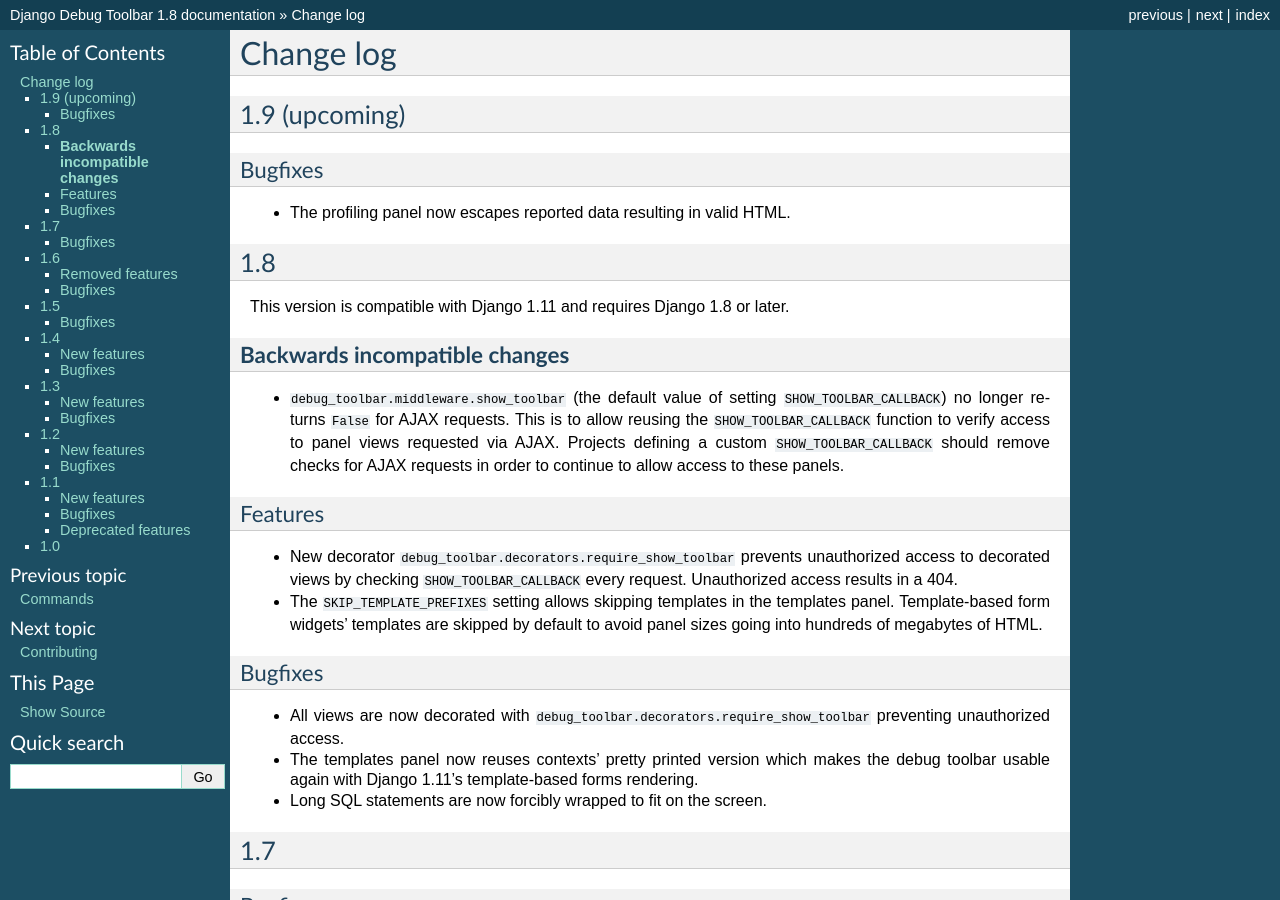
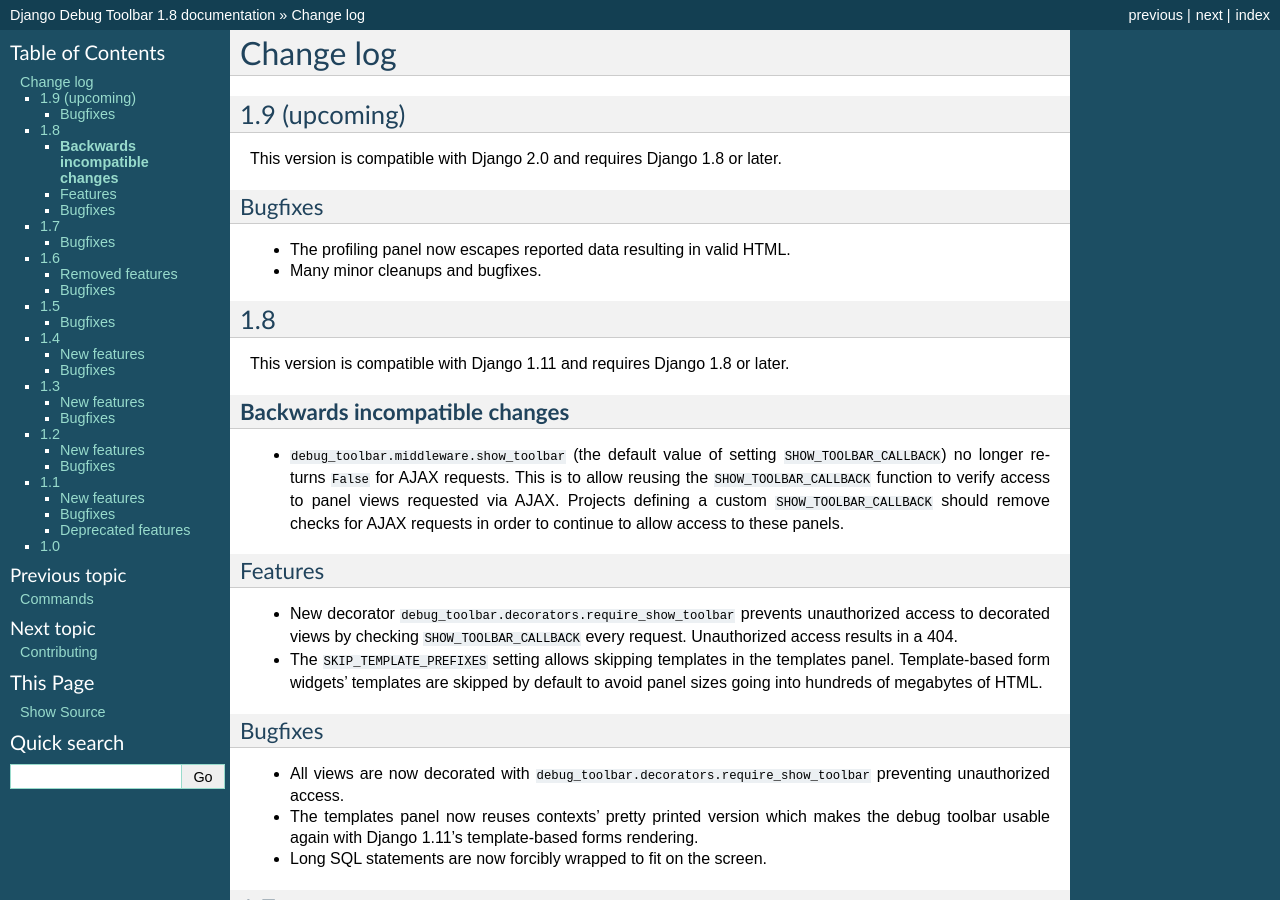
Before and after one commit to jazzband/django-debug-toolbar, a Sphinx documentation site: the page built from docs/changes.rst, in a window 1280 px wide and 900 px high. Built offline with Sphinx 7.4.7, drawn with Linux system fonts in a browser that asks for light colours.

Commit message:
Update the changelog

```diff
--- a/docs/changes.rst
+++ b/docs/changes.rst
@@ -4,10 +4,14 @@
 1.9 (upcoming)
 --------------
 
+This version is compatible with Django 2.0 and requires Django 1.8 or
+later.
+
 Bugfixes
 ~~~~~~~~
 
 * The profiling panel now escapes reported data resulting in valid HTML.
+* Many minor cleanups and bugfixes.
 
 1.8
 ---
```
